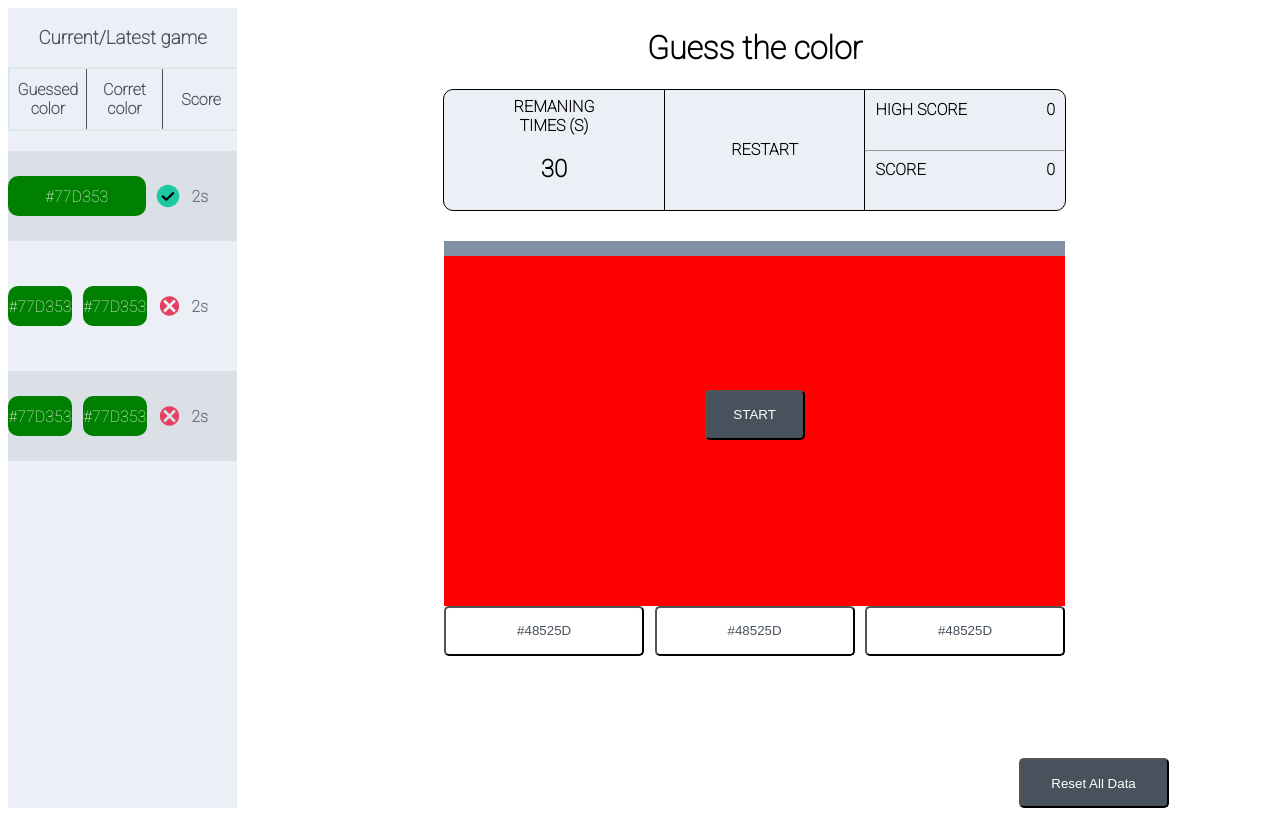
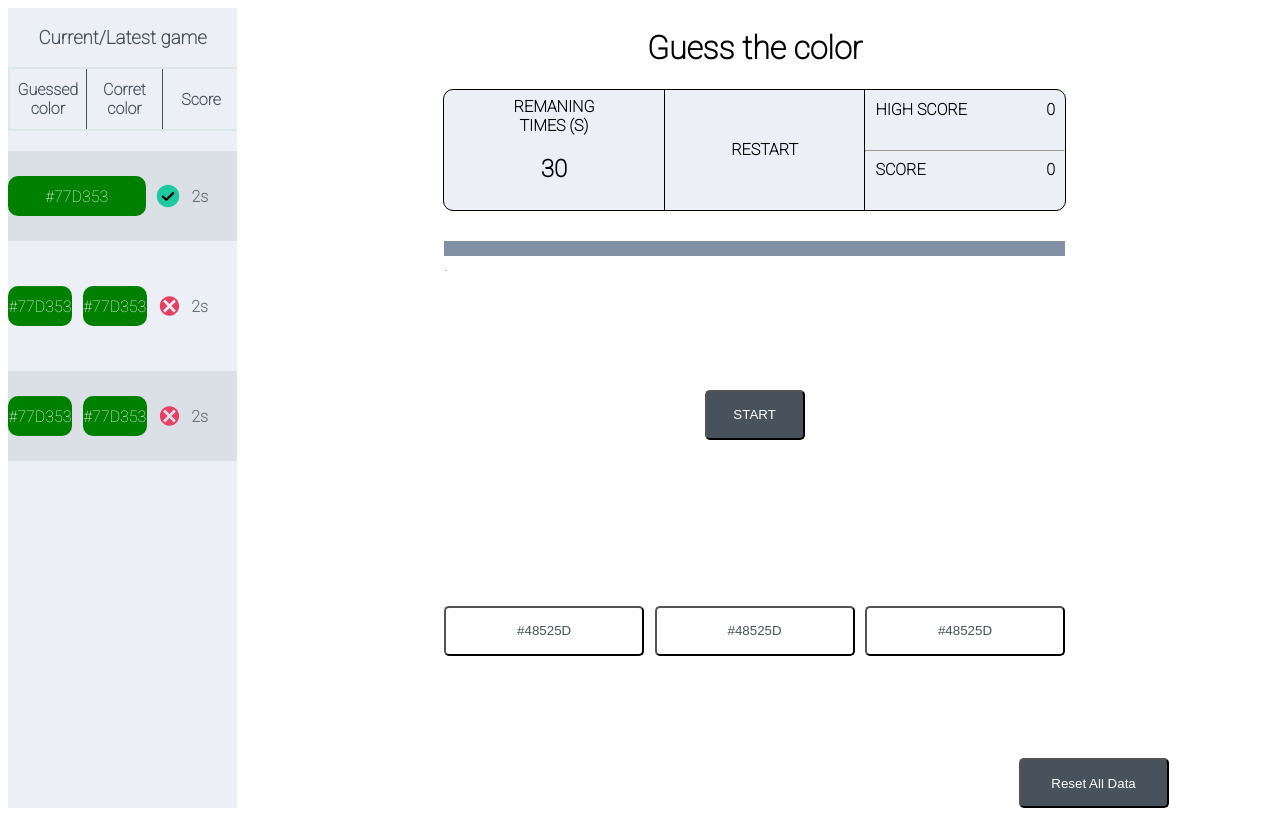
Before and after one commit to DaniloD30/guess_the_color, a React (Vite) app in the folder guess-the-color/: page / in a window 1280 px wide. Built offline with nearby package versions, Linux system fonts and the light colour scheme.

Commit message:
feat: array colors in square

```diff
--- a/guess-the-color/src/components/GuessTheColor/SquareHex/index.jsx
+++ b/guess-the-color/src/components/GuessTheColor/SquareHex/index.jsx
@@ -1,18 +1,15 @@
 import { useGuessTheColorContext } from "../../../contexts/GuessTheColorContext";
 import "./styles.css";
 export function SquareHex() {
-  const { setStart, start } = useGuessTheColorContext();
+  const { setStart, start, colorsHex } = useGuessTheColorContext();
+
   return (
     <>
-      {/*
-              GUESS THE COLOR
-              */}
-
       <div style={{ width: "60%" }}>
         <div
           style={{
             height: "350px",
-            backgroundColor: "red",
+            backgroundColor: `${colorsHex[0]}`,
           }}
         >
           .
--- a/guess-the-color/src/contexts/GuessTheColorContext.jsx
+++ b/guess-the-color/src/contexts/GuessTheColorContext.jsx
@@ -55,6 +55,7 @@
         timeContext,
         setTimeContext,
         generateRandomColorsArray,
+        colorsHex,
         start,
         setStart,
       }}
```
